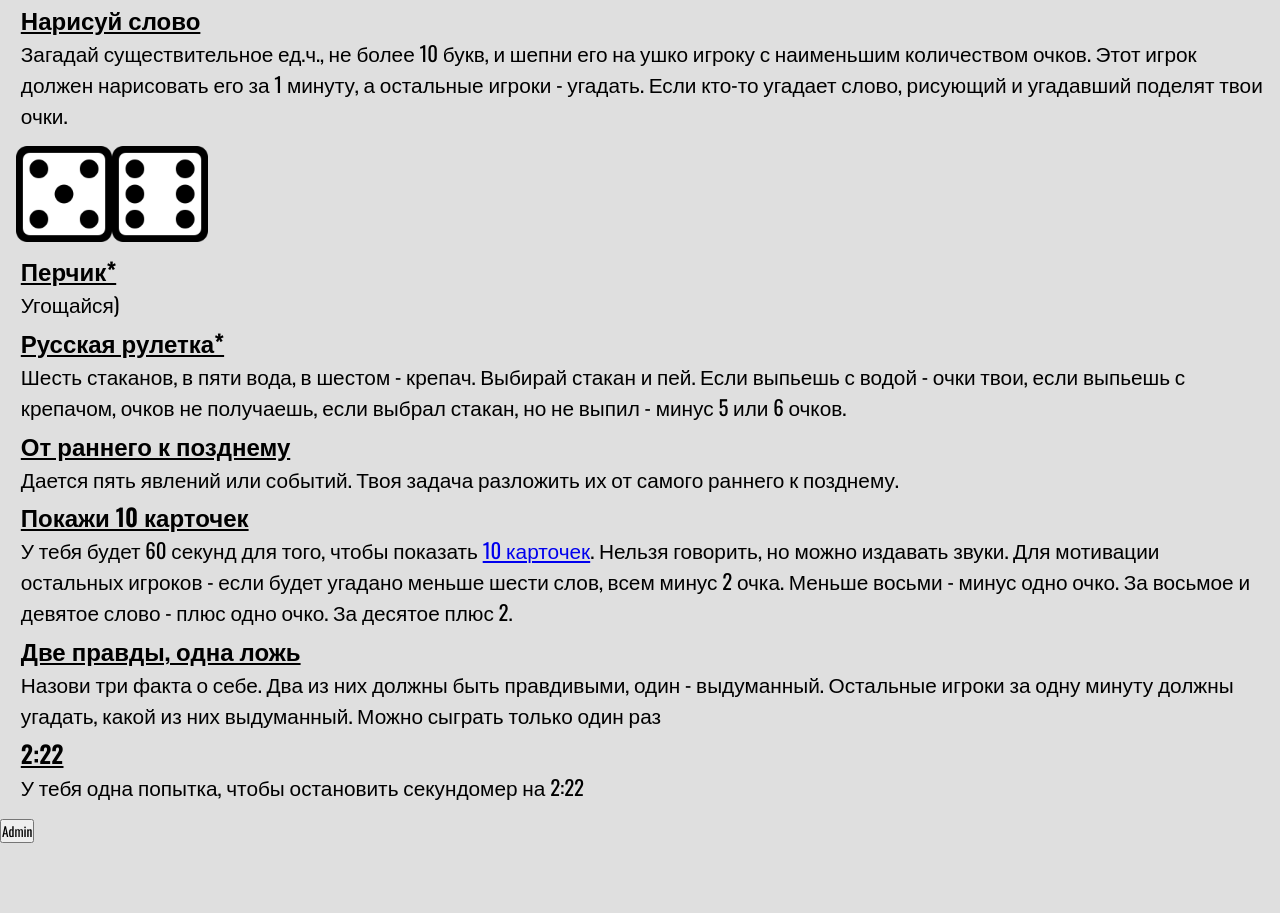
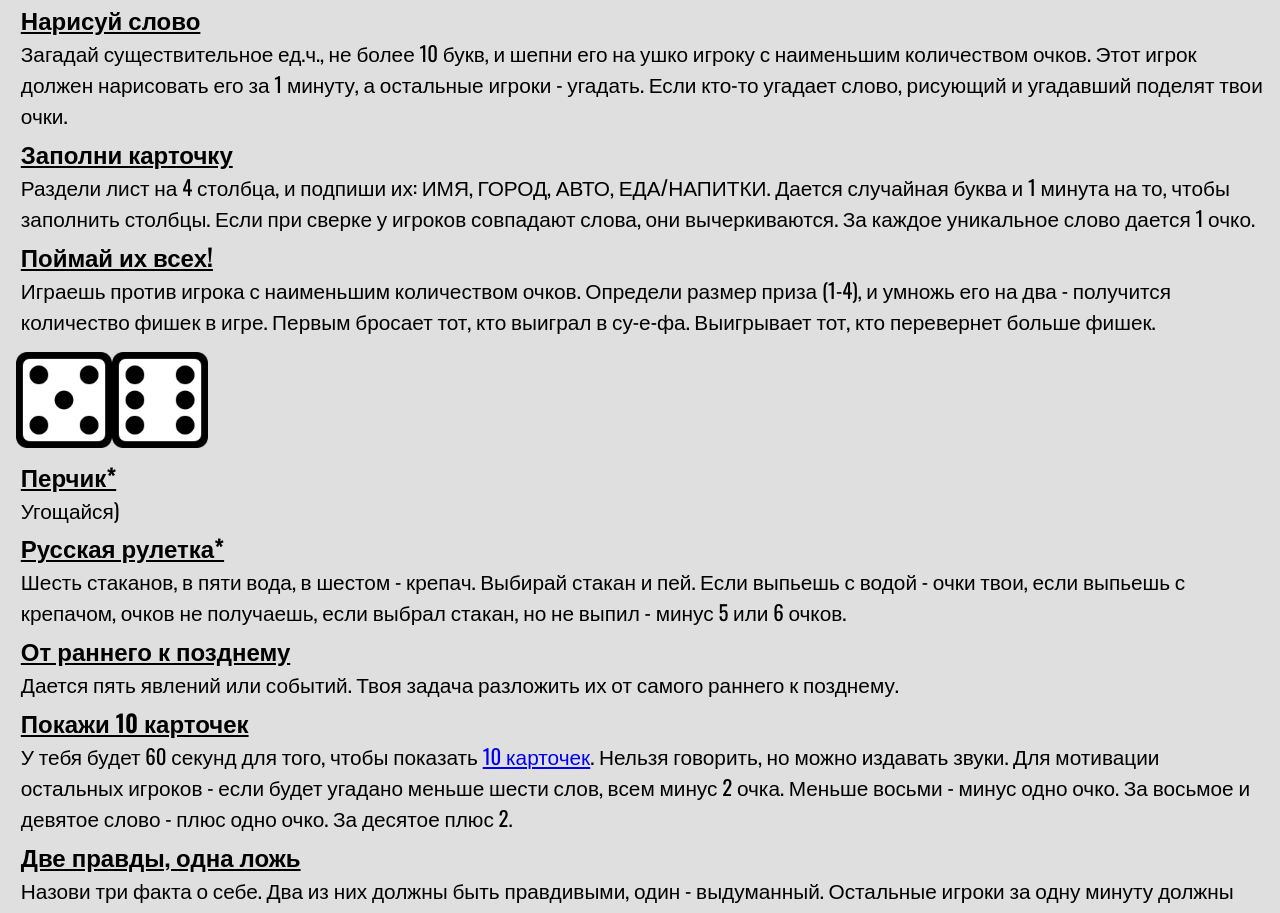
Before and after one commit to sleeveartist/boardgame-final, a React app in the folder frontend/: page /rules in a window 1280 px wide. Shown: the part 1880-2793 px from the top of the page. Before the commit the page ends 2723 px from the top, so only its background shows below. Built offline with nearby package versions, Linux system fonts and the light colour scheme; the HTML template or start-up script is replaced by a standard one.

Commit message:
Update fourTasks.js

```diff
--- a/frontend/src/assets/tasks/fourTasks.js
+++ b/frontend/src/assets/tasks/fourTasks.js
@@ -14,7 +14,16 @@ const fourTasks = [
     {
         taskName: "Нарисуй слово",
         taskDescription: "Загадай существительное ед.ч., не более 10 букв, и шепни его на ушко игроку с наименьшим количеством очков. Этот игрок должен нарисовать его за 1 минуту, а остальные игроки - угадать. Если кто-то угадает слово, рисующий и угадавший поделят твои очки."
+    },
+    {
+        taskName: "Заполни карточку",
+        taskDescription: "Раздели лист на 4 столбца, и подпиши их: ИМЯ, ГОРОД, АВТО, ЕДА/НАПИТКИ. Дается случайная буква и 1 минута на то, чтобы заполнить столбцы. Если при сверке у игроков совпадают слова, они вычеркиваются. За каждое уникальное слово дается 1 очко."
+    },
+    {
+        taskName: "Поймай их всех!",
+        taskDescription: "Играешь против игрока с наименьшим количеством очков. Определи размер приза (1-4), и умножь его на два - получится количество фишек в игре. Первым бросает тот, кто выиграл в су-е-фа. Выигрывает тот, кто перевернет больше фишек."
     }
 ]
 
+
 export default fourTasks
```
